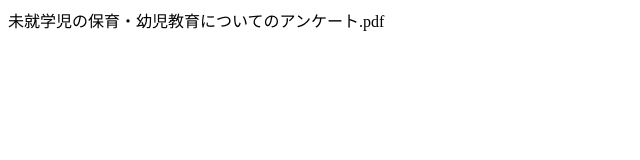
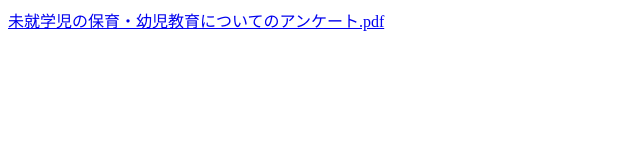
Before and after one commit to rikubo/rikubo.github.io, a plain HTML site: page index.html in a window 1280 px wide. Shown: the whole page, without its empty margins (0-640 px from the left). Drawn offline with Linux system fonts and the light colour scheme.

Commit message:
no message

```diff
--- a/index.html
+++ b/index.html
@@ -1,4 +1,4 @@
 <HEAD></HEAD>
 <BODY>
-<a haref = 'https://rikubo.github.io/未就学児の保育・幼児教育についてのアンケート.pdf'>未就学児の保育・幼児教育についてのアンケート.pdf</a>
+<a href = 'https://rikubo.github.io/未就学児の保育・幼児教育についてのアンケート.pdf'>未就学児の保育・幼児教育についてのアンケート.pdf</a>
 </BODY>
```
